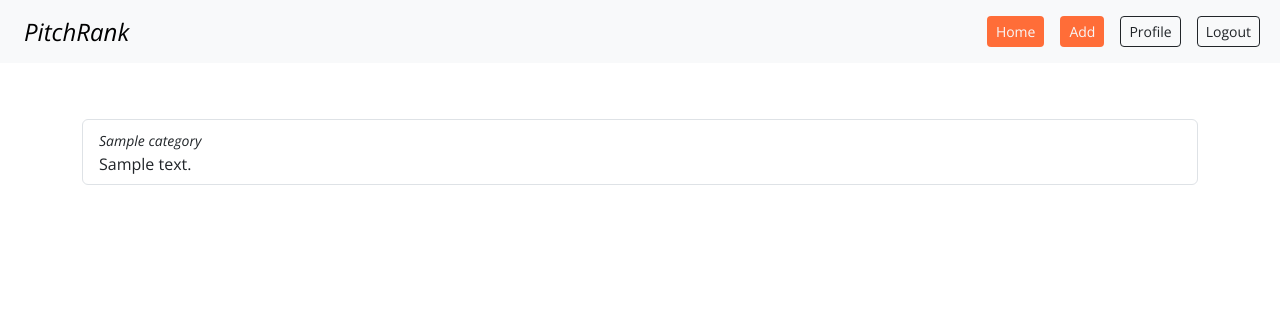
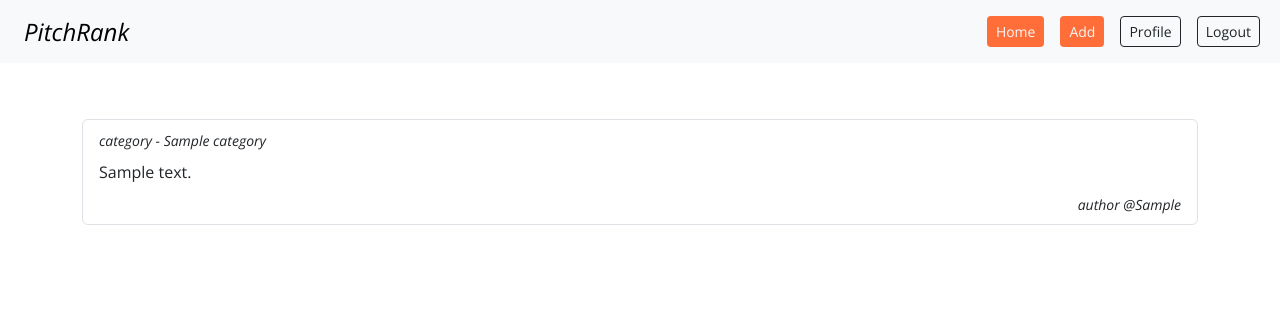
Before and after one commit to Edu58/Flask-Pitches-Webapp, a Flask app: page / in a window 1280 px wide. Shown: the top 323 px of the page. Run offline with Flask 2, Linux system fonts and the light colour scheme; a user stored in the database is signed in; tables that the repository leaves empty hold one stand-in row (values such as "Sample post"); some libraries are stand-ins or nearby versions.

Commit message:
shows author on pitch list

```diff
--- a/app/main/views.py
+++ b/app/main/views.py
@@ -33,6 +33,7 @@ def add_pitch():
 
         # if chooses category is in the db
         if category in choices:
+            print(choices.index(category))
             new_pitch = Pitches(pitch_content=pitch, category_id=int(choices.index(category)) + 1)
             db.session.add(new_pitch)
             db.session.commit()
--- a/app/templates/index.html
+++ b/app/templates/index.html
@@ -9,9 +9,14 @@
         {% for pitch in pitches %}
         <li class="list-group-item my-2">
             <div>
-                <small class="fst-italic">{{ pitch.category }}</small>
+                <small class="fst-italic">category - {{ pitch.category }}</small>
             </div>
-            {{ pitch.pitch_content }}
+            <div class="my-2">
+                {{ pitch.pitch_content }}
+            </div>
+            <div class="float-end">
+                <small class="fst-italic">author @{{ current_user.first_name}}</small>
+            </div>
         </li>
         {% endfor %}
     </ul>
```
Also changed, not shown: 1 other file.
